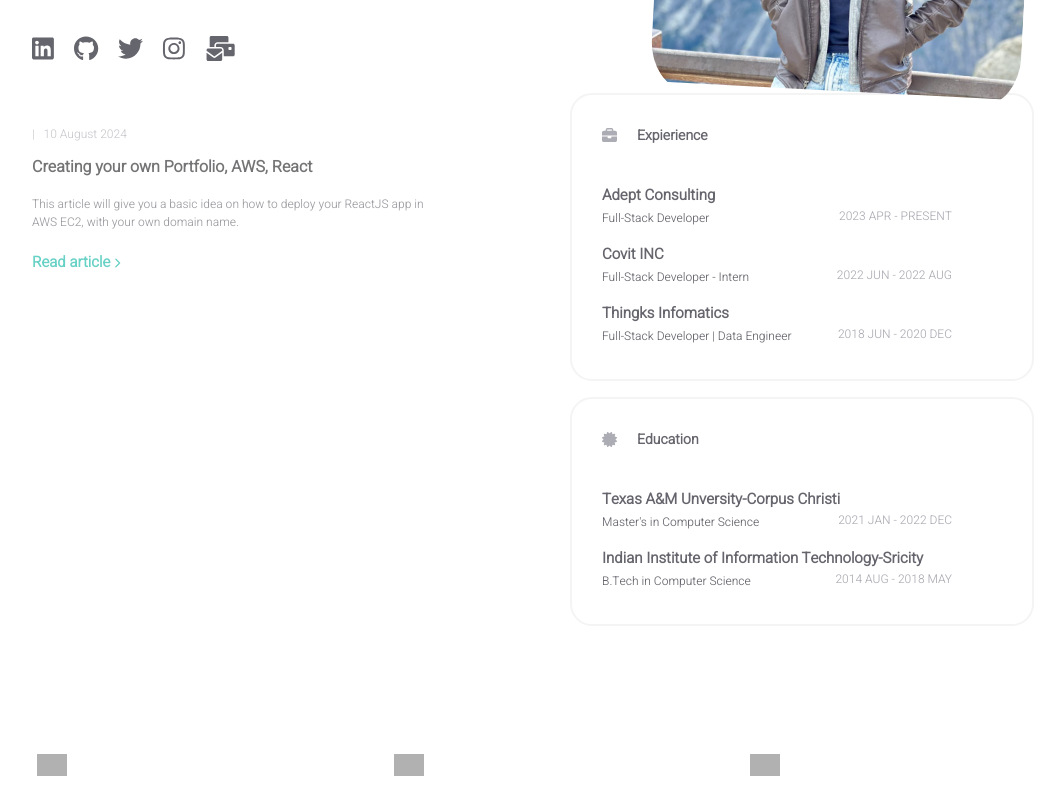
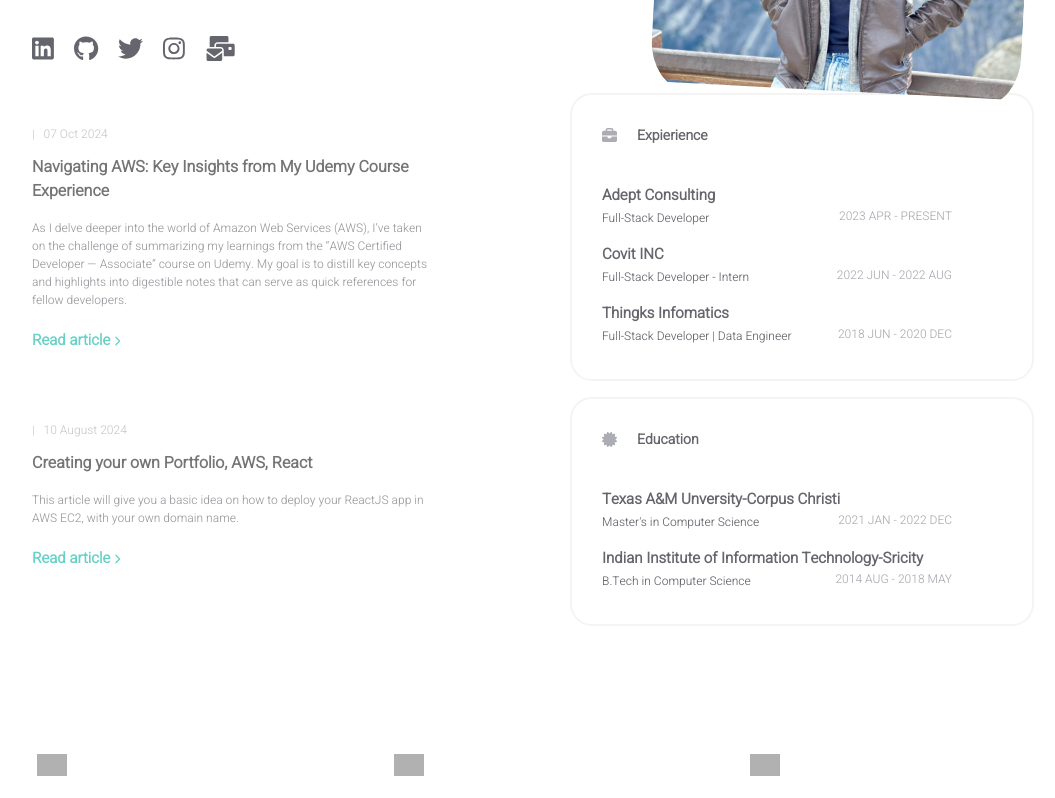
Before and after one commit to Sandeep023/myPortfolio, a React (Create React App) app: page / in a window 1280 px wide. Shown: the part 560-1358 px from the top of the page, without its empty margins (108-1163 px from the left). Built offline with nearby package versions, Linux system fonts and the light colour scheme; grey boxes are pictures that could not be loaded.

Commit message:
added new articles

```diff
--- a/src/data/articles.js
+++ b/src/data/articles.js
@@ -39,16 +39,24 @@ function article_1() {
 
 function article_2() {
 	return {
-		date: "7 May 2023",
-		title: "Artificial Intelligence in Healthcare",
+		date: "07 Oct 2024",
+		title: "Navigating AWS: Key Insights from My Udemy Course Experience",
 		description:
-			"AI is transforming the healthcare industry, from improving patient outcomes to streamlining operations. Discover the latest applications of this game-changing technology.",
-		style: ``,
+			"As I delve deeper into the world of Amazon Web Services (AWS), I’ve taken on the challenge of summarizing my learnings from the “AWS Certified Developer — Associate” course on Udemy. My goal is to distill key concepts and highlights into digestible notes that can serve as quick references for fellow developers.",
+		style: `
+				.article-content {
+					display: flex;
+					flex-direction: column;
+					align-items: center;
+				}
+
+				.randImage {
+					align-self: center;
+					outline: 2px solid red;
+				}
+				`,
+		link: `https://medium.com/@sandeepvarma531/navigating-aws-key-insights-from-my-udemy-course-experience-48cb49c4ae69`,
 		keywords: [
-			"Artificial Intelligence in Healthcare",
-			"Tharindu",
-			"Tharindu N",
-			"Tharindu Nayanajith",
 		],
 		body: (
 			<React.Fragment>
@@ -58,6 +66,6 @@ function article_2() {
 	};
 }
 
-const myArticles = [article_1];
+const myArticles = [article_2, article_1];
 
 export default myArticles;
```
